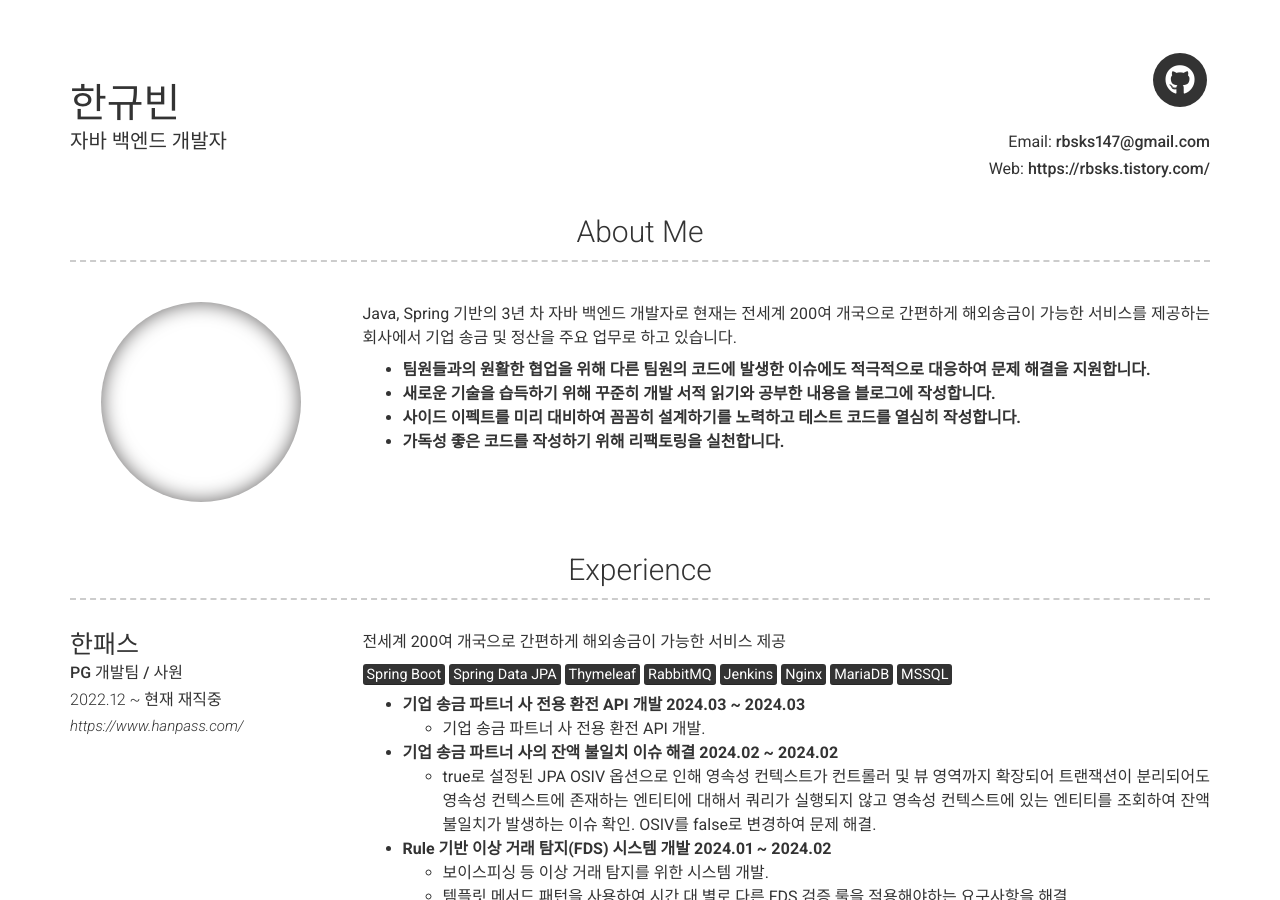
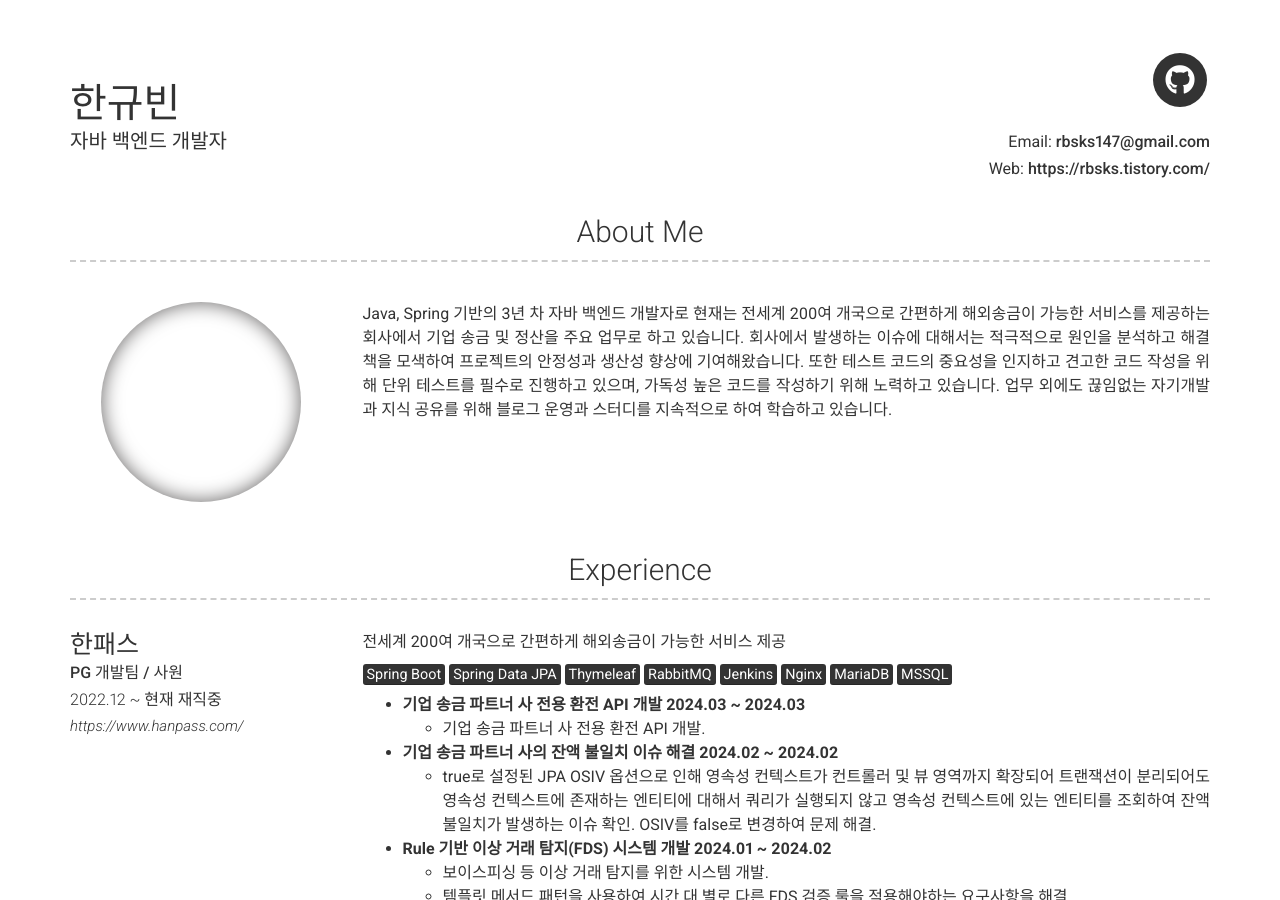
Before and after one commit to rbsks/rbsks.github.io, a Jekyll site: the page built from index.md, in a window 1280 px wide and 900 px high. Built offline with Jekyll 4.4.1, drawn with Linux system fonts in a browser that asks for light colours; nearby versions of some CDN libraries.

Commit message:
Update _config.yml

```diff
--- a/_config.yml
+++ b/_config.yml
@@ -48,14 +48,7 @@ github_username: rbsks
 # about_title: About Me (Use this to override about section title)
 about_profile_image: Directory of profile image (eg. images/profile.jpg)
 about_content: | # this will include new lines to allow paragraphs
-    Java, Spring 기반의 3년 차 자바 백엔드 개발자로 현재는 전세계 200여 개국으로 간편하게 해외송금이 가능한 서비스를 제공하는 회사에서 기업 송금 및 정산을 주요 업무로 하고 있습니다.
-
-
-
-    - __팀원들과의 원활한 협업을 위해 다른 팀원의 코드에 발생한 이슈에도 적극적으로 대응하여 문제 해결을 지원합니다.__
-    - __새로운 기술을 습득하기 위해 꾸준히 개발 서적 읽기와 공부한 내용을 블로그에 작성합니다.__
-    - __사이드 이펙트를 미리 대비하여 꼼꼼히 설계하기를 노력하고 테스트 코드를 열심히 작성합니다.__
-    - __가독성 좋은 코드를 작성하기 위해 리팩토링을 실천합니다.__
+    Java, Spring 기반의 3년 차 자바 백엔드 개발자로 현재는 전세계 200여 개국으로 간편하게 해외송금이 가능한 서비스를 제공하는 회사에서 기업 송금 및 정산을 주요 업무로 하고 있습니다. 회사에서 발생하는 이슈에 대해서는 적극적으로 원인을 분석하고 해결책을 모색하여 프로젝트의 안정성과 생산성 향상에 기여해왔습니다. 또한 테스트 코드의 중요성을 인지하고 견고한 코드 작성을 위해 단위 테스트를 필수로 진행하고 있으며, 가독성 높은 코드를 작성하기 위해 노력하고 있습니다. 업무 외에도 끊임없는 자기개발과 지식 공유를 위해 블로그 운영과 스터디를 지속적으로 하여 학습하고 있습니다.
 
 content:
   - title: Experience
```
